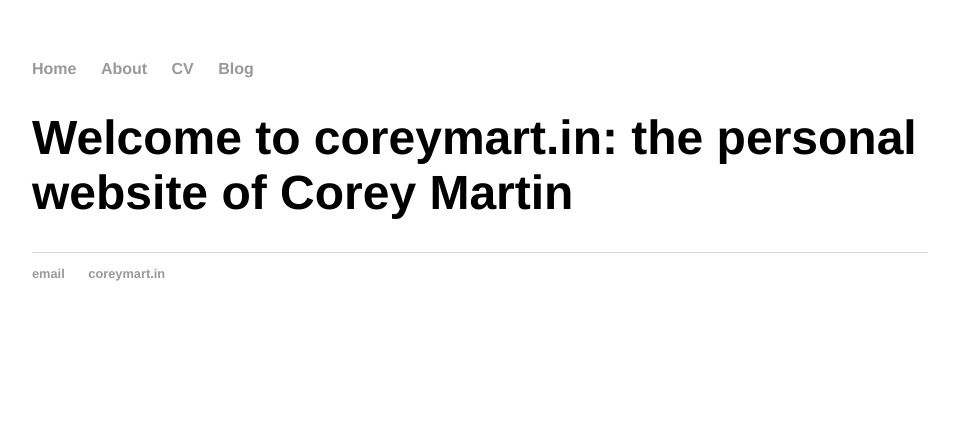
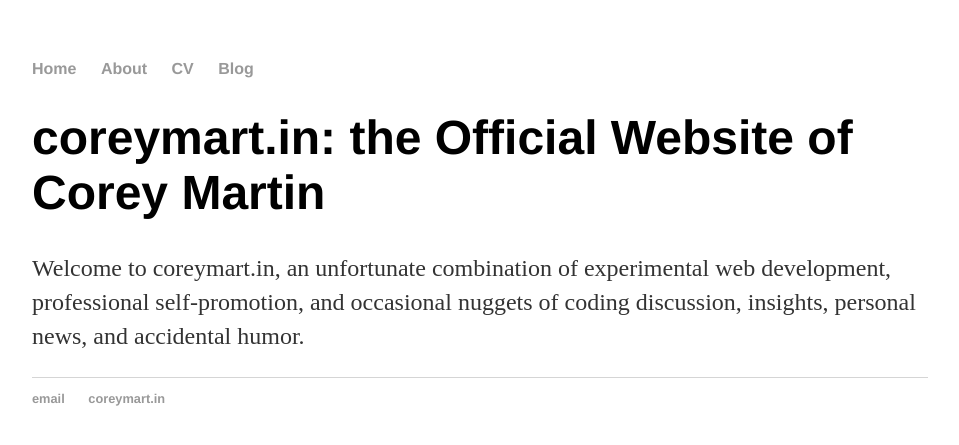
Before and after one commit to CoreySMartin/CoreySMartin.github.io, a Jekyll site: the page built from index.md, in a window 1280 px wide. Shown: the top 445 px of the page, without its empty margins (160-1119 px from the left). Built offline with Jekyll 4.4.1, drawn with Linux system fonts in a browser that asks for light colours.

Commit message:
Update index.md

```diff
--- a/index.md
+++ b/index.md
@@ -2,4 +2,6 @@
 layout: default
 title: Corey Mart.in
 ---
-# Welcome to coreymart.in: the personal website of Corey Martin
+# coreymart.in: the Official Website of Corey Martin
+
+Welcome to coreymart.in, an unfortunate combination of experimental web development, professional self-promotion, and occasional nuggets of coding discussion, insights, personal news, and accidental humor.
```
